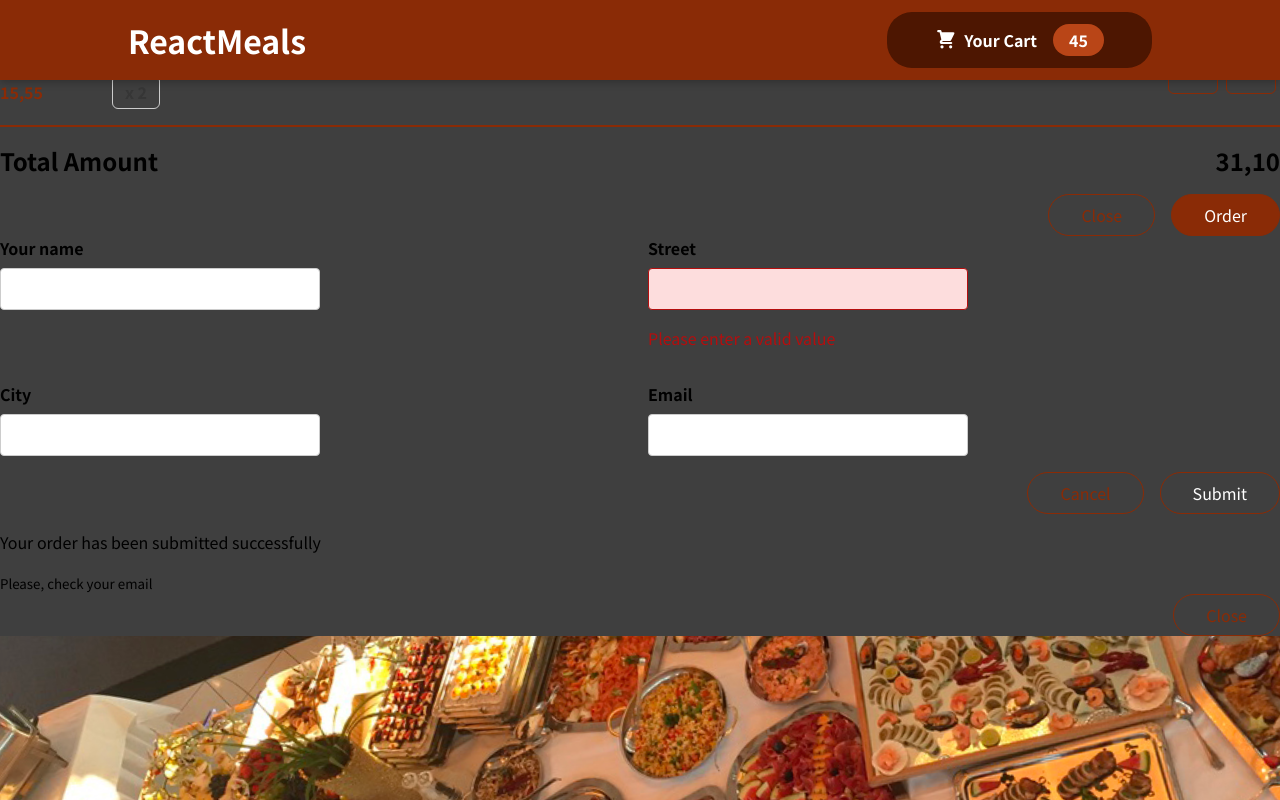
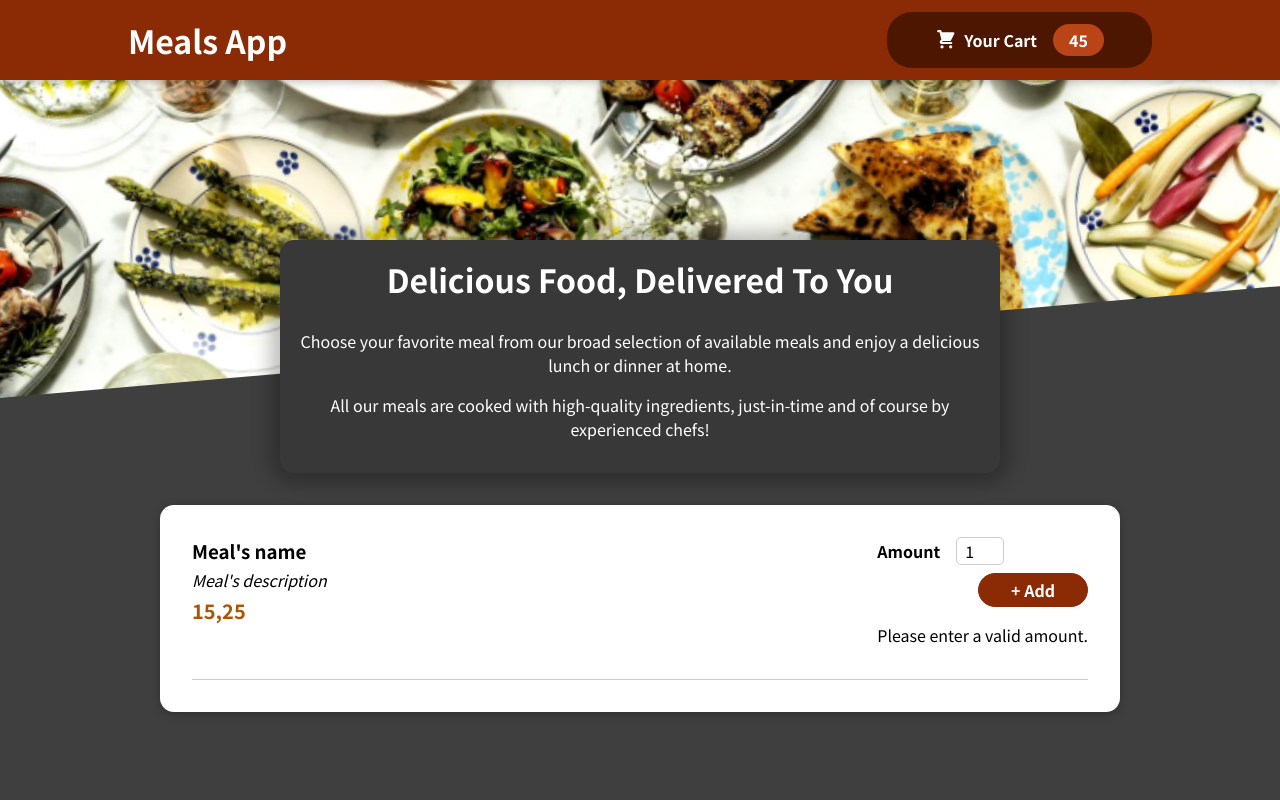
Before and after one commit to marnelfr/udemy.react, a React (Create React App) app: page / in a window 1280 px wide. Shown: the top 800 px of the page. Built offline with nearby package versions, Linux system fonts and the light colour scheme.

Commit message:
Added modal ui component

```diff
--- a/src/App.js
+++ b/src/App.js
@@ -5,7 +5,7 @@ import Cart from "./components/Cart/Cart";
 const FoodApp = props => {
   return (
     <>
-      <Cart/>
+      {/*<Cart/>*/}
       <Header />
       <main>
         <Meals />
--- a/src/components/Cart/Cart.js
+++ b/src/components/Cart/Cart.js
@@ -2,10 +2,11 @@ import styles from './Cart.module.css'
 
 import CartItem from "./CartItem";
 import Checkout from "./Checkout/Checkout";
+import Modal from "../UI/Modal/Modal";
 
 const Cart = props => {
   return (
-    <div>
+    <Modal>
       <CartItem/>
       <div className={styles.total}>
         <span>Total Amount</span>
@@ -22,7 +23,7 @@ const Cart = props => {
       <div className={styles.actions}>
         <button className={styles['button--alt']}>Close</button>
       </div>
-    </div>
+    </Modal>
   )
 }
 
--- a/src/components/Cart/Checkout/Checkout.js
+++ b/src/components/Cart/Checkout/Checkout.js
@@ -25,7 +25,7 @@ const Checkout = (props) => {
         </div>
       </div>
       <div className={styles.actions}>
-        <button className={styles['button--alt']}>Cancel</button>
+        <button type="button" className={styles['button--alt']}>Cancel</button>
         <button>Submit</button>
       </div>
     </form>
--- a/src/components/Layout/Header.js
+++ b/src/components/Layout/Header.js
@@ -6,7 +6,7 @@ const Header = props => {
   return (
     <>
       <header className={styles.header}>
-        <h1>ReactMeals</h1>
+        <h1>Meals App</h1>
         <HeaderCartButton />
       </header>
       <div className={styles.mainImage}>
--- /dev/null
+++ b/src/components/UI/Modal/Modal.js
@@ -0,0 +1,22 @@
+import styles from './Modal.module.css'
+
+const Backdrop = props => <div className={styles.backdrop} />
+
+const ModalContent = props => {
+  return (
+    <div className={styles.modal}>
+      <div>{props.children}</div>
+    </div>
+  )
+}
+
+const Modal = props => {
+  return (
+    <>
+      <Backdrop />
+      <ModalContent>{props.children}</ModalContent>
+    </>
+  )
+}
+
+export default Modal
```
Also changed, not shown: src/assets/img.png, src/assets/img_.png (added), src/components/UI/Modal/Modal.module.css (renamed from src/components/UI/Modal.module.css), src/store/modal-context.js (added).
